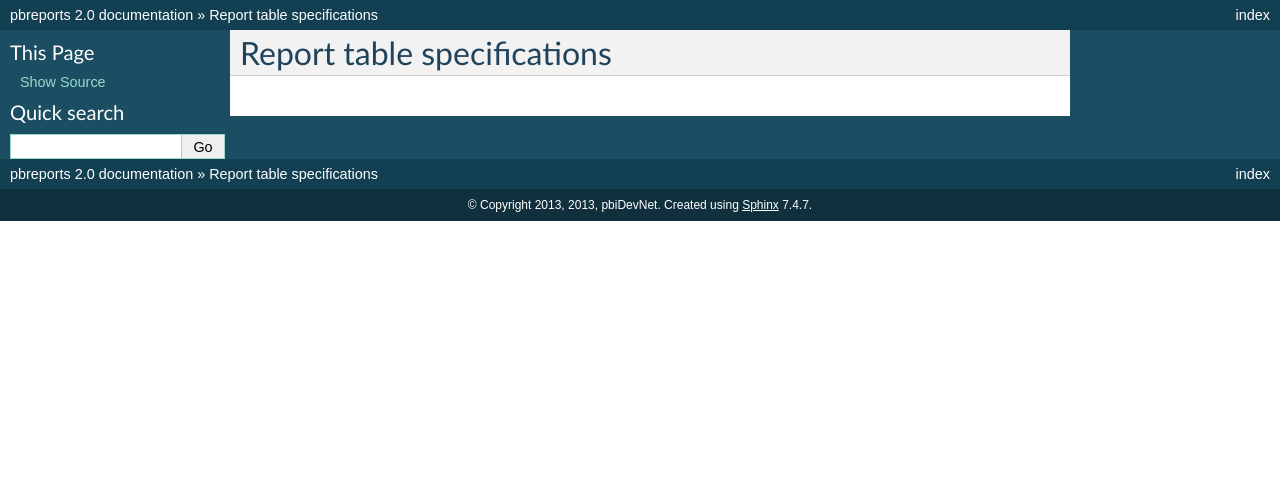
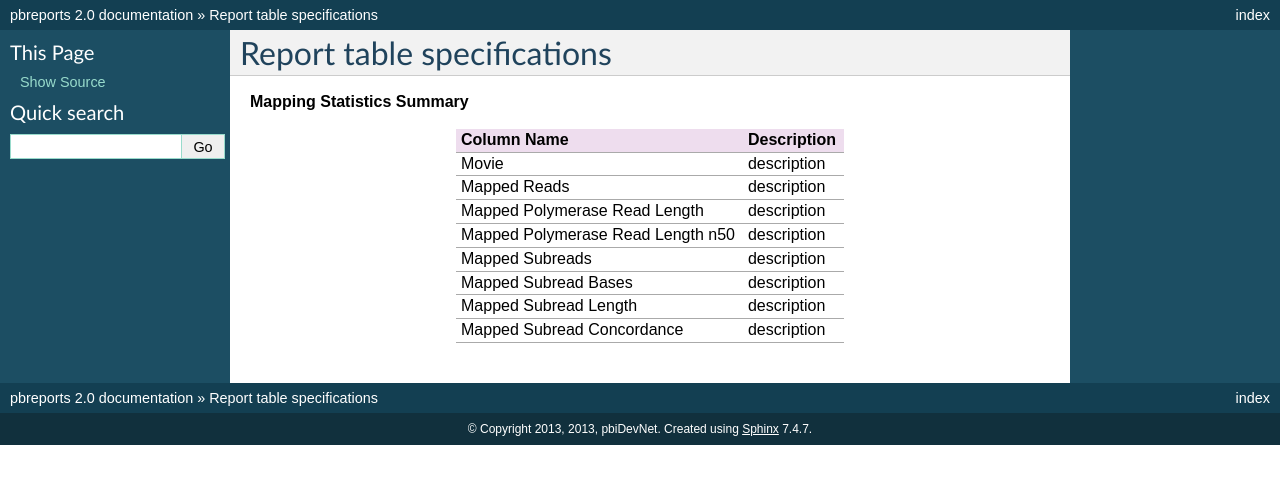
Before and after one commit to Global19-atlassian-net/pbreports, a Sphinx documentation site: the page built from doc/specs/tables.rst, in a window 1280 px wide. Shown: the top 484 px of the page. Built offline with Sphinx 7.4.7, drawn with Linux system fonts in a browser that asks for light colours.

Commit message:
Update tables.rst

```diff
--- a/doc/specs/tables.rst
+++ b/doc/specs/tables.rst
@@ -1,3 +1,19 @@
 ===========================
 Report table specifications
 ===========================
+
+
+**Mapping Statistics Summary**
+
+====================================  =====================================================================================================================================
+Column Name                           Description
+====================================  =====================================================================================================================================
+Movie                                 description
+Mapped Reads                          description
+Mapped Polymerase Read Length         description
+Mapped Polymerase Read Length n50     description
+Mapped Subreads                       description
+Mapped Subread Bases                  description
+Mapped Subread Length                 description
+Mapped Subread Concordance            description
+====================================  =====================================================================================================================================
```
